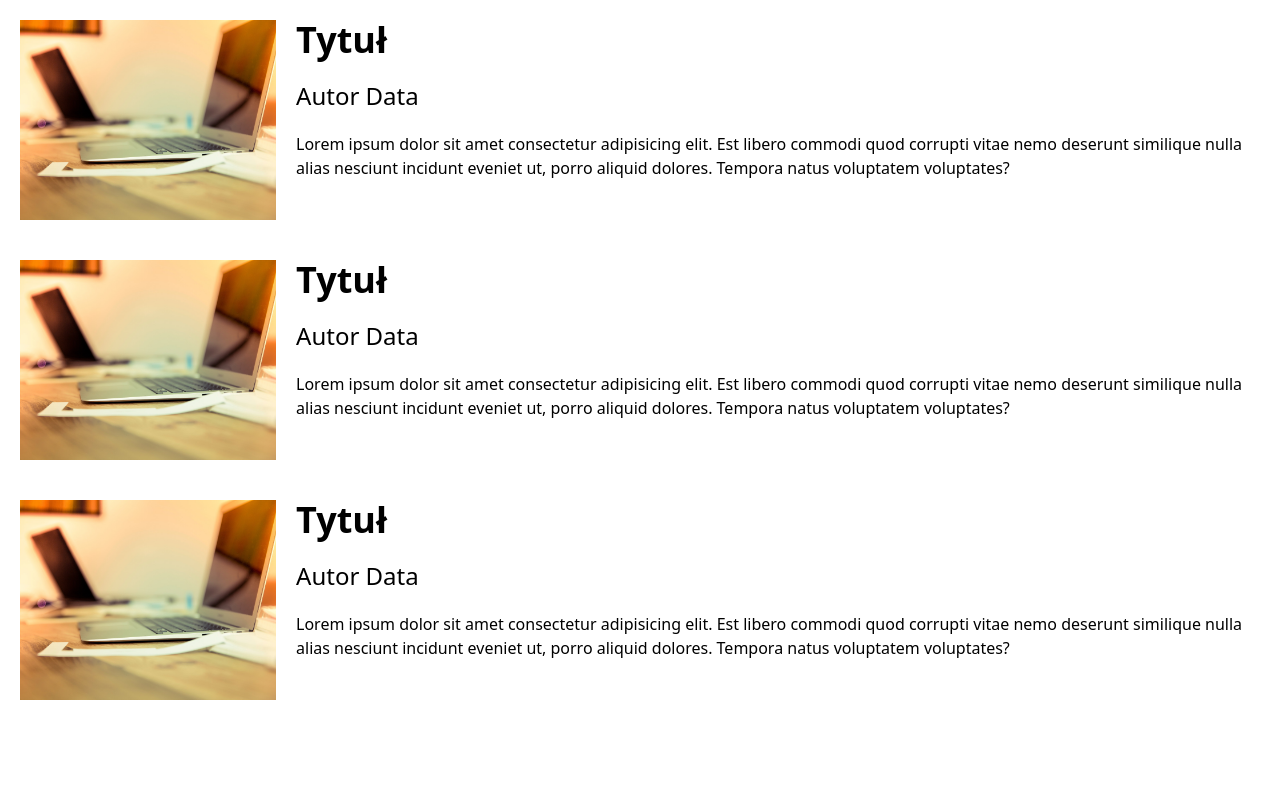
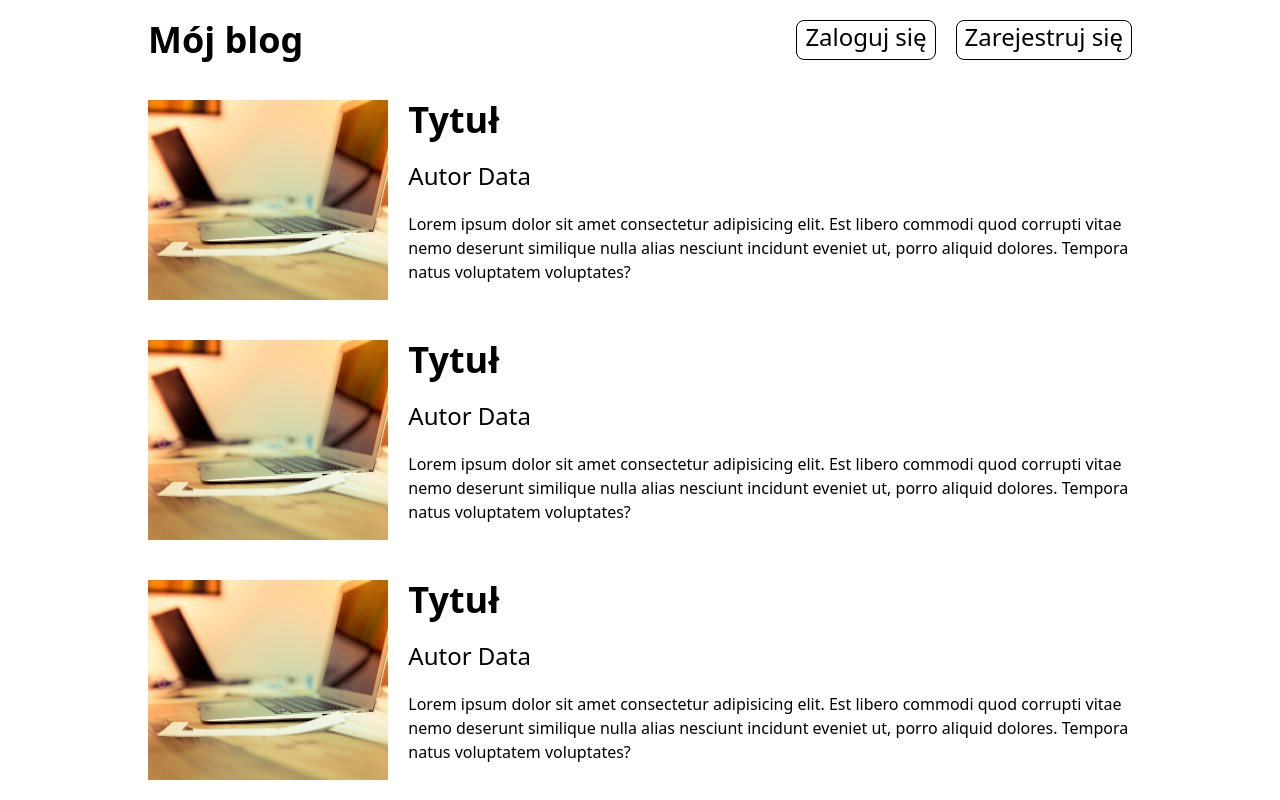
Before and after one commit to KacperOmen/Projekt-Blog, a React (Vite) app in the folder frontend/: page / in a window 1280 px wide. Built offline with nearby package versions, Linux system fonts and the light colour scheme.

Commit message:
Stworzenie komponentu Header

```diff
--- a/frontend/src/App.jsx
+++ b/frontend/src/App.jsx
@@ -1,11 +1,15 @@
+import Header from "./components/Header"
 import Post from "./components/Post"
 
 function App() {
   return (
     <>
-      <Post />
-      <Post />
-      <Post />
+      <main className="w-[80%] mx-auto">
+        <Header />
+        <Post />
+        <Post />
+        <Post />
+      </main>
     </>
   )
 }
--- /dev/null
+++ b/frontend/src/components/Header.jsx
@@ -0,0 +1,14 @@
+
+const Header = () => {
+  return (
+    <header className="flex justify-between mx-5 py-5">
+        <a href="#" className="font-bold text-4xl">Mój blog</a>
+        <nav className="flex gap-x-5">
+            <a href="#" className="text-2xl border rounded-lg px-2">Zaloguj się</a>
+            <a href="#" className="text-2xl border rounded-lg px-2">Zarejestruj się</a>
+        </nav>
+    </header>
+  )
+}
+
+export default Header
```
